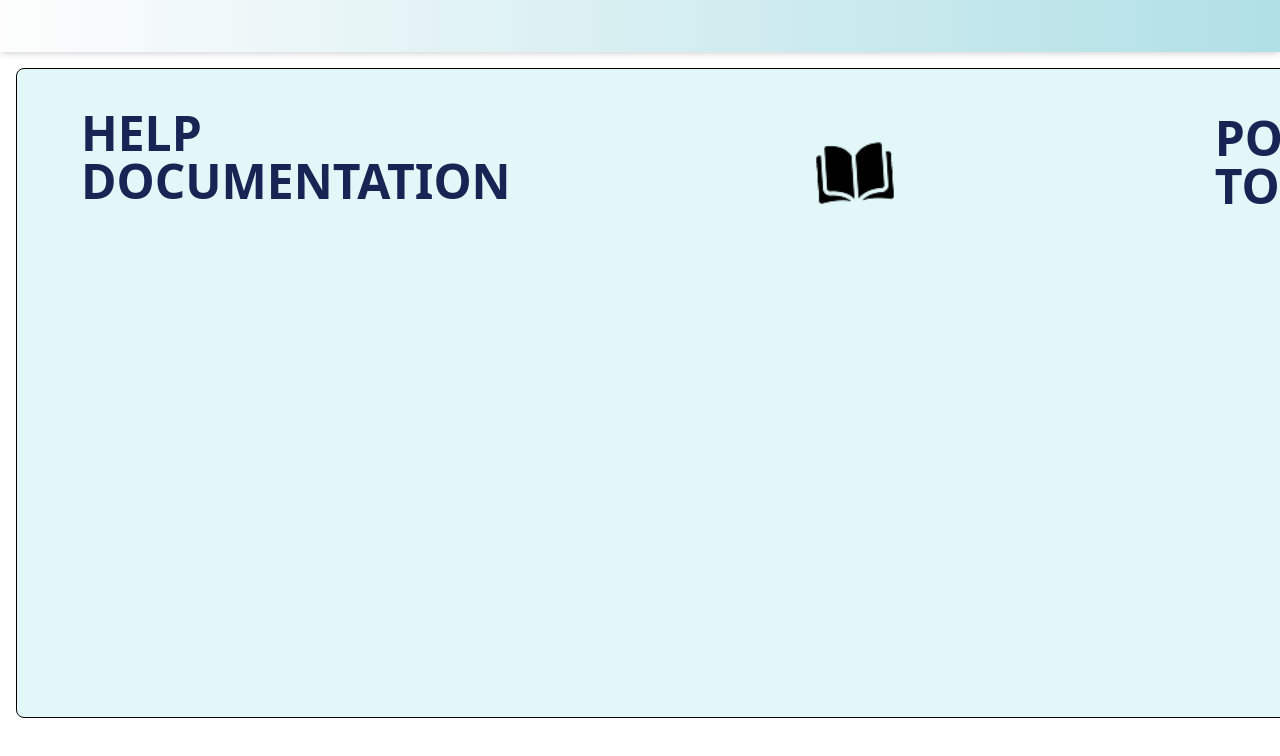
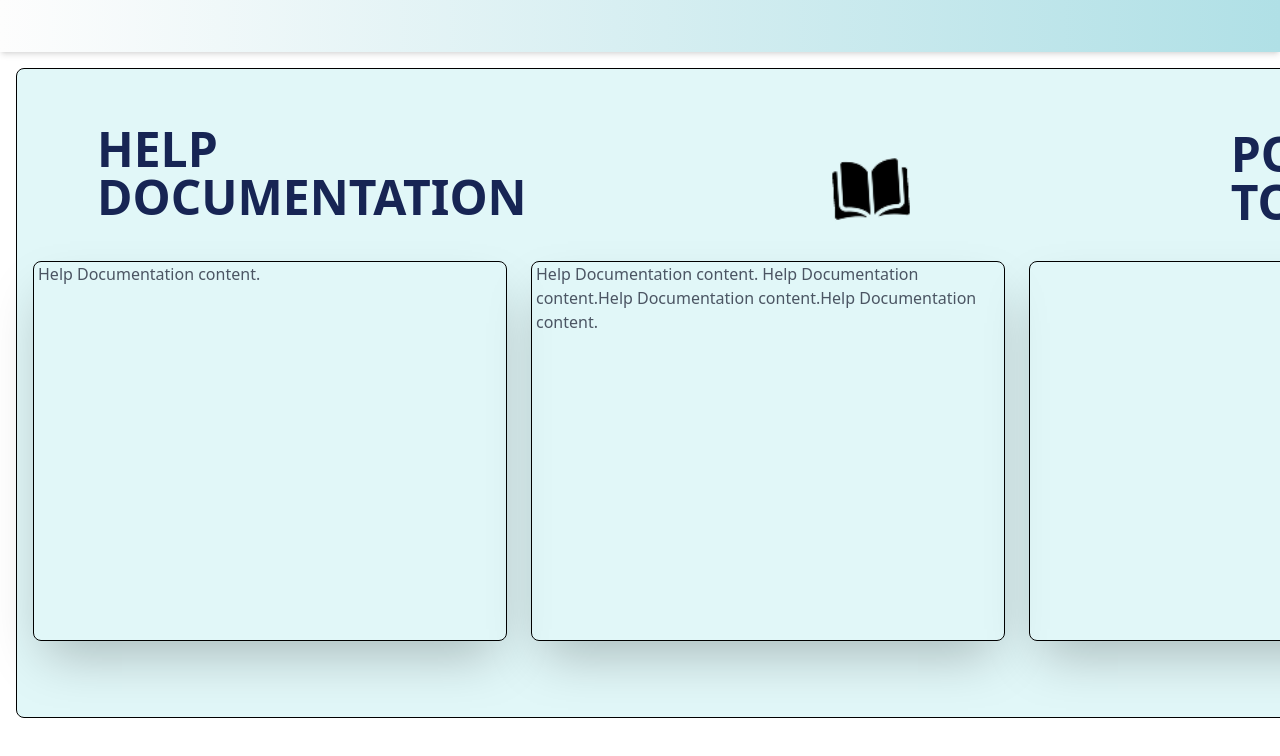
Before and after one commit to Raktim-Koner/customer-relationship-management, a React (Create React App) app: page /services/documents in a window 1280 px wide. Shown: the top 756 px of the page. Built offline with nearby package versions, Linux system fonts and the light colour scheme.

Commit message:
created cards of Documentation

```diff
--- /dev/null
+++ b/src/Components/DocumentPage/DocumentCard.js
@@ -0,0 +1,13 @@
+import React from 'react';
+
+const DocumentCard = ({ borderColor = 'border-blue-900',  children }) => {
+  return (
+    <div className={` border-black border shadow-2xl rounded-lg   h-[380px] flex flex-col overflow-y-auto i mt-2 px-1`}>
+
+
+      {children}
+    </div>
+  );
+};
+
+export default DocumentCard;
--- /dev/null
+++ b/src/Components/DocumentPage/DocumentParaOne.js
@@ -0,0 +1,16 @@
+import React from 'react'
+import DocumentCard from './DocumentCard';
+
+
+const DocumentParaOne = () => {
+  return (
+    <div>
+        <DocumentCard>
+          {/* write all text inside this*/ }
+          <p className="text-gray-600">Help Documentation content.</p>
+        </DocumentCard>
+    </div>
+  )
+}
+
+export default DocumentParaOne
--- /dev/null
+++ b/src/Components/DocumentPage/DocumentParaThree.js
@@ -0,0 +1,16 @@
+import React from 'react'
+import DocumentCard from './DocumentCard'
+
+const DocumentParaThree = () => {
+  return (
+    <div>
+        <DocumentCard>
+          {/* write all text inside this*/ }
+          <p className="text-gray-600">
+          </p>
+        </DocumentCard>
+    </div>
+  )
+}
+
+export default DocumentParaThree
--- /dev/null
+++ b/src/Components/DocumentPage/DocumentParaTwo.js
@@ -0,0 +1,17 @@
+import React from 'react'
+import DocumentCard from './DocumentCard'
+
+const DocumentParaTwo = () => {
+  return (
+    <div>
+        <DocumentCard>
+          {/* write all text inside this*/ }
+          <p className="text-gray-600 ">Help Documentation content.
+            Help Documentation content.Help Documentation content.Help Documentation content.
+          </p>
+        </DocumentCard>
+    </div>
+  )
+}
+
+export default DocumentParaTwo
--- a/src/Subpages/Document.js
+++ b/src/Subpages/Document.js
@@ -1,16 +1,30 @@
-import React from 'react'
-import DocumentHead from '../Components/DocumentPage/DocumentHead'
-import DocumentHelpLogo from '../Components/DocumentPage/DocumentHelpLogo'
-import DocumentPopularTopics from '../Components/DocumentPage/DocumentPopularTopics'
+import React from 'react';
+import DocumentCard from '../Components/DocumentPage/DocumentCard';
+import DocumentHead from '../Components/DocumentPage/DocumentHead';
+import DocumentHelpLogo from '../Components/DocumentPage/DocumentHelpLogo';
+import DocumentPopularTopics from '../Components/DocumentPage/DocumentPopularTopics';
+import DocumentParaOne from '../Components/DocumentPage/DocumentParaOne';
+import DocumentParaTwo from '../Components/DocumentPage/DocumentParaTwo';
+import DocumentParaThree from '../Components/DocumentPage/DocumentParaThree';
 
 const Document = () => {
   return (
-    <div className='flex'>
-      <DocumentHead/>
-      <DocumentHelpLogo/>
-      <DocumentPopularTopics/>
-   </div>
-  )
-}
+    <div className="p-4">
+      {/* Top Section: 3 items in a row */}
+      <div className="flex  mb-6">
+        <DocumentHead />
+        <DocumentHelpLogo />
+        <DocumentPopularTopics />
+      </div>
 
-export default Document
+      {/* Bottom Section: 3 cards in a row */}
+      <div className="grid grid-cols-3 gap-6 ">
+        <DocumentParaOne />
+        <DocumentParaTwo/>
+        <DocumentParaThree />
+      </div>
+    </div>
+  );
+};
+
+export default Document;
```
